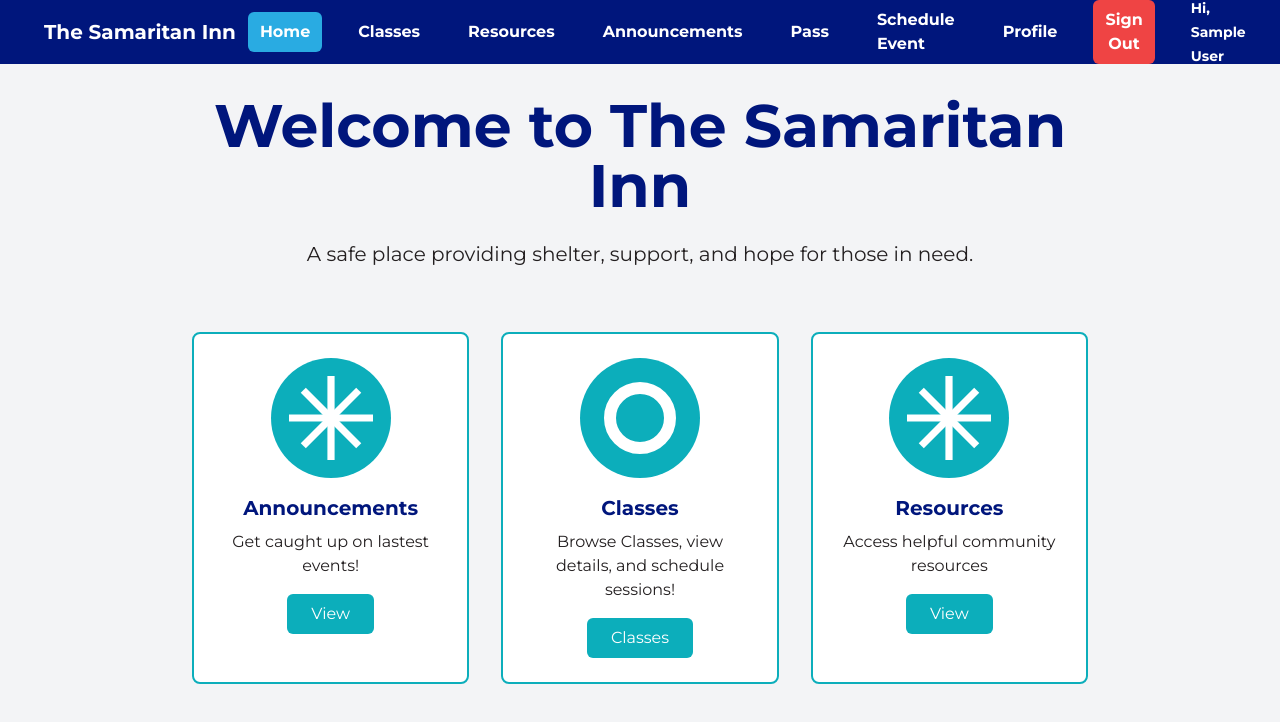
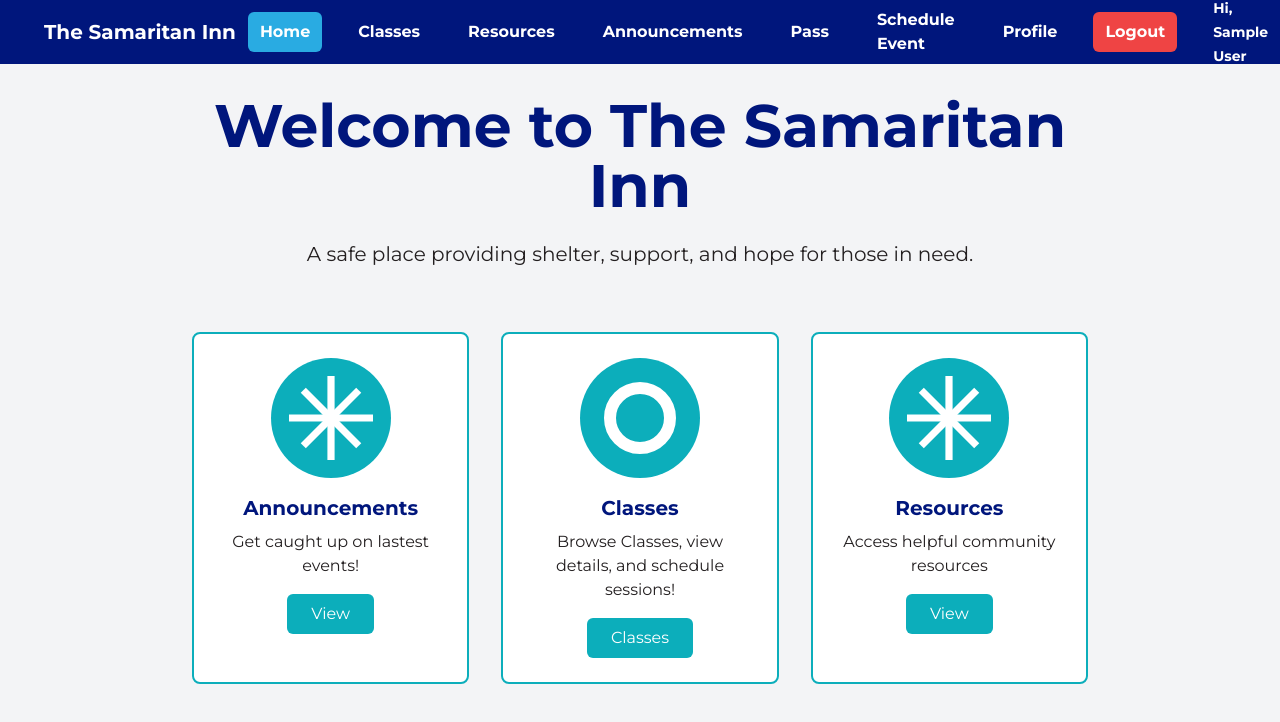
Before and after one commit to UTDallasEPICS/the-samaritan-inn, a Next.js app in the folder samaritan_inn/: page / in a window 1280 px wide. Shown: the top 722 px of the page. Built offline with nearby package versions, Linux system fonts and the light colour scheme; no server answers; sample sign-in values are in the browser's storage.

Commit message:
Changed "Sign Out" on navbar to "Logout"

```diff
--- a/samaritan_inn/src/components/Navigation.tsx
+++ b/samaritan_inn/src/components/Navigation.tsx
@@ -40,7 +40,7 @@ export default function Navigation() {
                   onClick={() => signOut({ callbackUrl: '/login' })}
                   className={`px-3 py-2 rounded-md font-bold ${pathname === '/login' ? 'bg-red-600' : 'bg-red-500 hover:bg-red-600'}`}
                 >
-                  Sign Out
+                  Logout
                 </button>
                 <div className="px-3 py-2">
                   <span className="text-sm font-bold">Hi, {session.user.name}</span>
```
